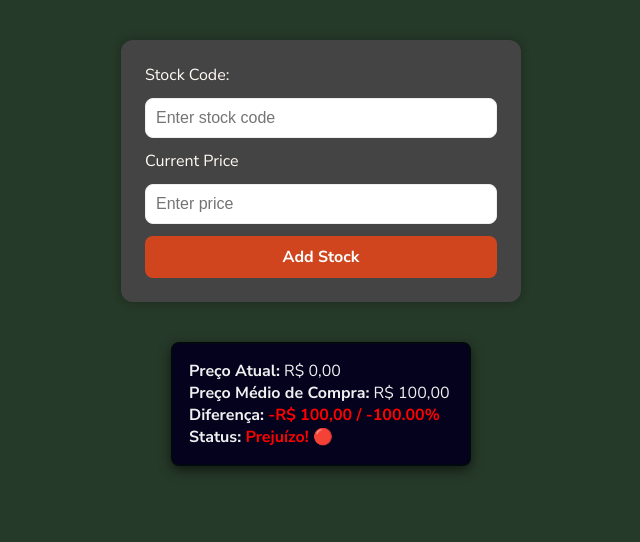
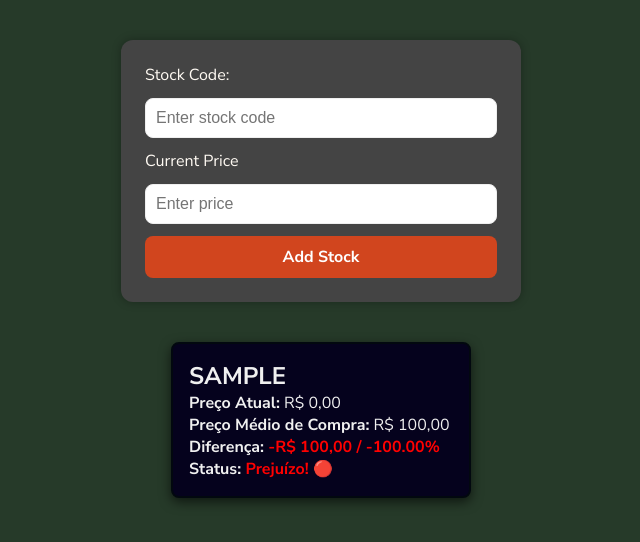
Before and after one commit to marina-msl/Fiwmoney_frontend, a Vue app: page / in a window 1280 px wide. Both pictures are taken after typing "Sample" into the empty fields and a click on the button "Add Stock". Shown: the top 542 px of the page, without its empty margins (319-959 px from the left). Built offline with nearby package versions, Linux system fonts and the light colour scheme.

Commit message:
Correcting the code to show up in the card and check if the stock's code already exist

```diff
--- a/src/components/Stock.vue
+++ b/src/components/Stock.vue
@@ -37,8 +37,13 @@ import StockCard from './StockCard.vue';
     },
     methods: {
       addStock() {
+        const exists = this.stocks.some(stock => stock.code == this.stockCode.toUpperCase());
+        if (exists) {
+          alert('Stock already exists!');
+          return;
+        }
         const newStock = {
-          code: this.stockCode,
+          code: this.stockCode.toUpperCase(),
           currentPrice: parseFloat(this.currentPrice),
           averagePrice: 100
         };
--- a/src/components/StockCard.vue
+++ b/src/components/StockCard.vue
@@ -1,6 +1,6 @@
 <template>
     <div class="stock-card">
-        <h2>{{ stock.name }}</h2>
+        <h2>{{ stock.code }}</h2>
         <p><strong>Preço Atual:</strong> {{ formatCurrency(stock.currentPrice) }}</p>
         <p><strong>Preço Médio de Compra:</strong> {{ formatCurrency(stock.averagePrice) }}</p>
         <p><strong>Diferença: </strong>
```
